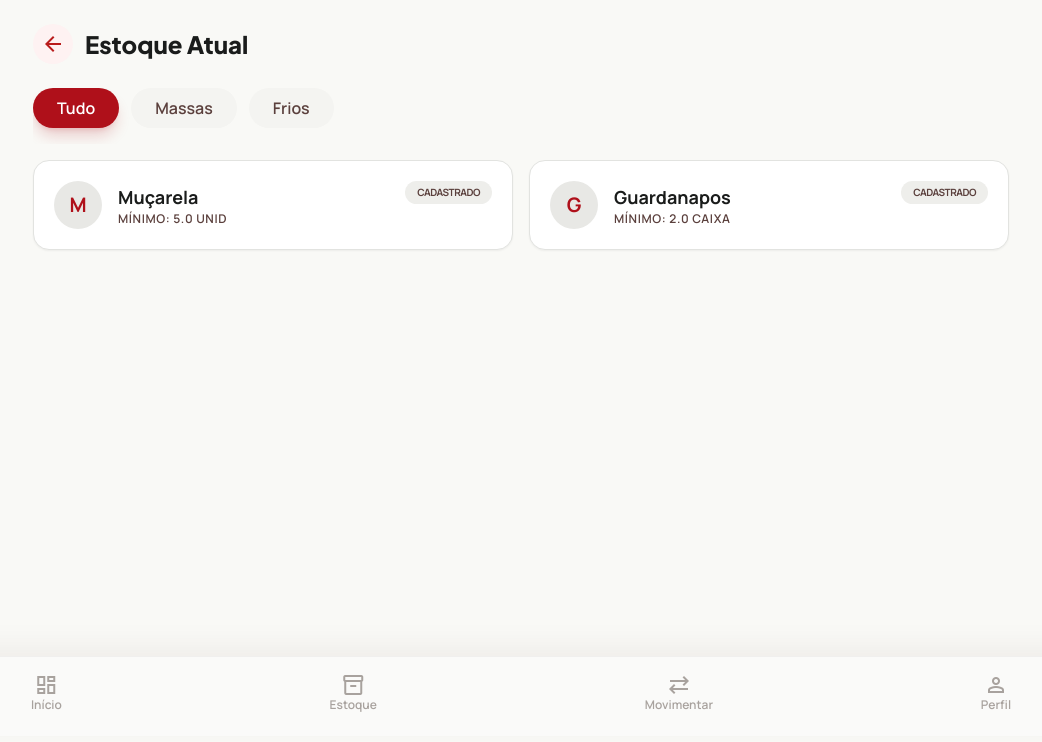
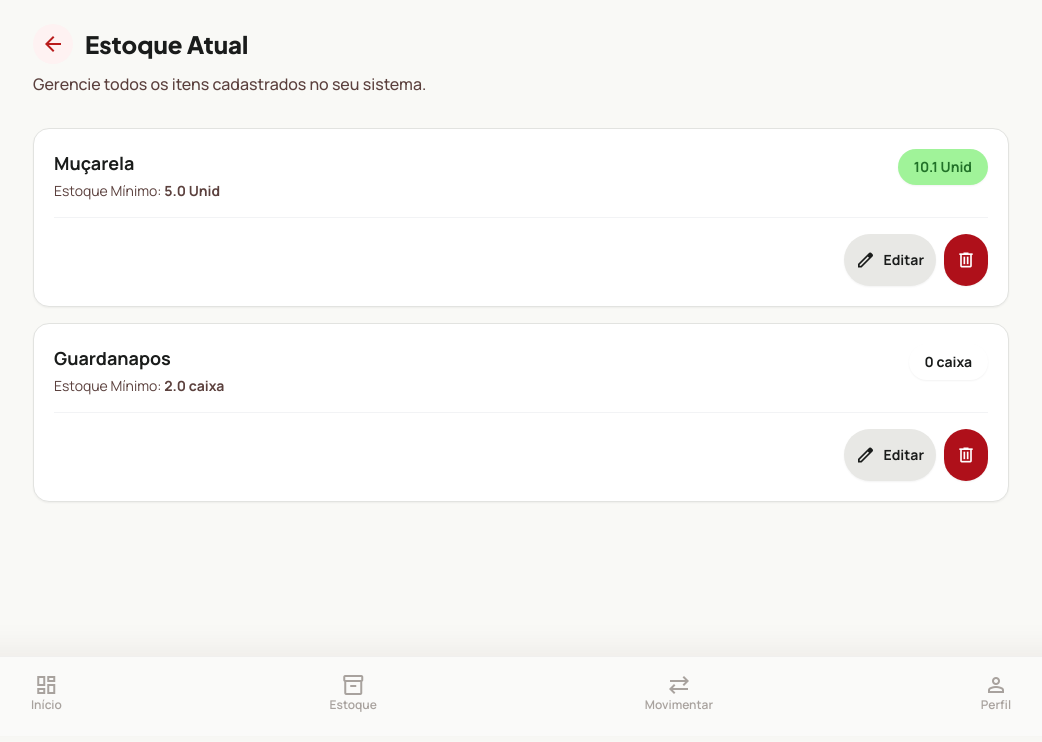
Before and after one commit to caterine-dev/controle-estoque-palhete, a Flask app: page /estoque in a window 1280 px wide. Shown: the part 64-806 px from the top of the page, without its empty margins (119-1161 px from the left). Run offline with Flask 3, Linux system fonts and the light colour scheme; some libraries are stand-ins or nearby versions.

Commit message:
feat: adiciona edicao e exclusao segura de produtos no estoque

```diff
--- a/app.py
+++ b/app.py
@@ -102,7 +102,51 @@ def cadastro_produto():
 @app.route('/estoque')
 def ver_estoque():
     produtos_cadastrados = Produto.query.all()
-    return render_template('estoque.html', produtos=produtos_cadastrados)
+
+    # Criar uma lista turbinada para a tela, incluindo a soma do estoque atual de cada um
+    produtos_com_saldo = []
+    for p in produtos_cadastrados:
+        saldo_total = sum(lote.quantidade_atual for lote in p.lotes if lote.quantidade_atual > 0)
+        produtos_com_saldo.append({
+            'id': p.id,
+            'nome': p.nome,
+            'unidade': p.unidade_medida,
+            'minimo': p.estoque_minimo,
+            'saldo': saldo_total
+        })
+
+    return render_template('estoque.html', produtos=produtos_com_saldo)
+
+@app.route('/editar-produto/<int:id>', methods=['GET', 'POST'])
+def editar_produto(id):
+    produto = Produto.query.get_or_404(id)
+
+    if request.method == 'POST':
+        produto.nome = request.form['nome']
+        produto.estoque_minimo = float(request.form['estoque_minimo'])
+        produto.unidade_medida = request.form['unidade']
+
+        db.session.commit()
+        return redirect(url_for('ver_estoque'))
+
+    return render_template('editar_produto.html', produto=produto)
+
+@app.route('/excluir-produto/<int:id>', methods=['POST'])
+def excluir_produto(id):
+    produto = Produto.query.get_or_404(id)
+
+    # Limpeza de Segurança (Deleta tudo que está ligado a este produto para não quebrar o banco)
+    CodigoBarras.query.filter_by(produto_id=produto.id).delete()
+
+    lotes = LoteEstoque.query.filter_by(produto_id=produto.id).all()
+    for lote in lotes:
+        Movimentacao.query.filter_by(lote_id=lote.id).delete()
+        db.session.delete(lote)
+
+    db.session.delete(produto)
+    db.session.commit()
+
+    return redirect(url_for('ver_estoque'))
 
 @app.route('/entrada-lote', methods=['GET', 'POST'])
 def entrada_lote():
@@ -126,7 +170,6 @@ def entrada_lote():
         return redirect(url_for('index'))
 
     produtos_cadastrados = Produto.query.all()
-    # Cria o dicionário com os códigos para mandar para o HTML
     mapa_codigos = {cb.codigo: cb.produto_id for cb in CodigoBarras.query.all()}
     return render_template('entrada_lote.html', produtos=produtos_cadastrados, mapa_codigos=mapa_codigos)
 
@@ -162,7 +205,6 @@ def retirar_produto():
         return redirect(url_for('index'))
 
     produtos_cadastrados = Produto.query.all()
-    # Cria o dicionário com os códigos para mandar para o HTML
     mapa_codigos = {cb.codigo: cb.produto_id for cb in CodigoBarras.query.all()}
     return render_template('retirar_produto.html', produtos=produtos_cadastrados, mapa_codigos=mapa_codigos)
 
--- a/templates/estoque.html
+++ b/templates/estoque.html
@@ -1,37 +1,45 @@
 {% extends 'base.html' %}
 
 {% block content %}
-<div class="mb-6 mt-2">
+<div class="mb-8 mt-2">
     <div class="flex items-center gap-3 mb-2">
         <a href="/" class="text-red-700 bg-red-50 p-2 rounded-full active:scale-95 transition-transform flex items-center justify-center no-underline">
             <span class="material-symbols-outlined">arrow_back</span>
         </a>
         <h2 class="text-2xl font-extrabold font-['Plus_Jakarta_Sans'] text-on-surface">Estoque Atual</h2>
     </div>
+    <p class="text-on-surface-variant font-medium mt-1">Gerencie todos os itens cadastrados no seu sistema.</p>
 </div>
 
-<div class="flex gap-3 overflow-x-auto pb-4 scrollbar-hide mb-4">
-    <button class="bg-primary text-on-primary px-6 py-2 rounded-full whitespace-nowrap font-semibold shadow-lg shadow-primary/20">Tudo</button>
-    <button class="bg-surface-container-low text-on-surface-variant px-6 py-2 rounded-full whitespace-nowrap font-semibold">Massas</button>
-    <button class="bg-surface-container-low text-on-surface-variant px-6 py-2 rounded-full whitespace-nowrap font-semibold">Frios</button>
-</div>
-
-<div class="grid grid-cols-1 md:grid-cols-2 gap-4">
-
+<div class="flex flex-col gap-4">
     {% for produto in produtos %}
-    <div class="bg-surface-container-lowest p-5 rounded-2xl flex flex-col gap-4 shadow-sm relative border border-surface-container-highest">
+    <div class="bg-surface-container-lowest p-5 rounded-2xl flex flex-col gap-4 shadow-sm border border-surface-container-highest">
 
         <div class="flex justify-between items-start">
-            <div class="flex gap-4 items-center">
-                <div class="w-12 h-12 rounded-xl bg-surface-container-high flex items-center justify-center text-primary font-bold text-xl">
-                    {{ produto.nome[0] | upper }}
-                </div>
-                <div>
-                    <h3 class="font-bold text-lg text-on-surface">{{ produto.nome }}</h3>
-                    <p class="text-xs font-semibold text-on-surface-variant uppercase tracking-wider">Mínimo: {{ produto.estoque_minimo }} {{ produto.unidade_medida }}</p>
-                </div>
+            <div>
+                <h4 class="font-bold text-on-surface text-lg">{{ produto.nome }}</h4>
+                <p class="text-sm text-on-surface-variant mt-1">
+                    Estoque Mínimo: <span class="font-bold">{{ produto.minimo }} {{ produto.unidade }}</span>
+                </p>
             </div>
-            <span class="bg-surface-container text-on-surface-variant px-3 py-1 rounded-full text-[10px] font-bold uppercase tracking-tighter">Cadastrado</span>
+            <div class="{% if produto.saldo < produto.minimo and produto.minimo > 0 %}bg-primary-fixed text-on-primary-fixed-variant{% else %}bg-secondary-container text-on-secondary-container{% endif %} px-4 py-2 rounded-xl font-bold text-sm shadow-sm">
+                {{ produto.saldo }} {{ produto.unidade }}
+            </div>
+        </div>
+
+        <hr class="border-outline-variant opacity-50">
+
+        <div class="flex gap-2 justify-end">
+            <a href="/editar-produto/{{ produto.id }}" class="bg-surface-container-high text-on-surface p-3 rounded-xl flex items-center justify-center shadow-sm active:scale-95 transition-transform no-underline gap-2">
+                <span class="material-symbols-outlined text-xl">edit</span>
+                <span class="text-sm font-bold">Editar</span>
+            </a>
+
+            <form action="/excluir-produto/{{ produto.id }}" method="POST" onsubmit="return confirm('ATENÇÃO: Tem certeza que deseja apagar o produto {{ produto.nome }}? ISSO VAI APAGAR TODO O HISTÓRICO DELE NO SISTEMA.');">
+                <button type="submit" class="bg-primary text-on-primary p-3 rounded-xl flex items-center justify-center shadow-sm active:scale-95 transition-transform gap-2">
+                    <span class="material-symbols-outlined text-xl">delete</span>
+                </button>
+            </form>
         </div>
 
     </div>
@@ -40,6 +48,5 @@
         <p class="text-on-surface-variant font-semibold">Nenhum produto cadastrado ainda.</p>
     </div>
     {% endfor %}
-
 </div>
 {% endblock %}
```
Also changed, not shown: templates/editar_produto.html (added, +44 -0 lines), estoque.db.
